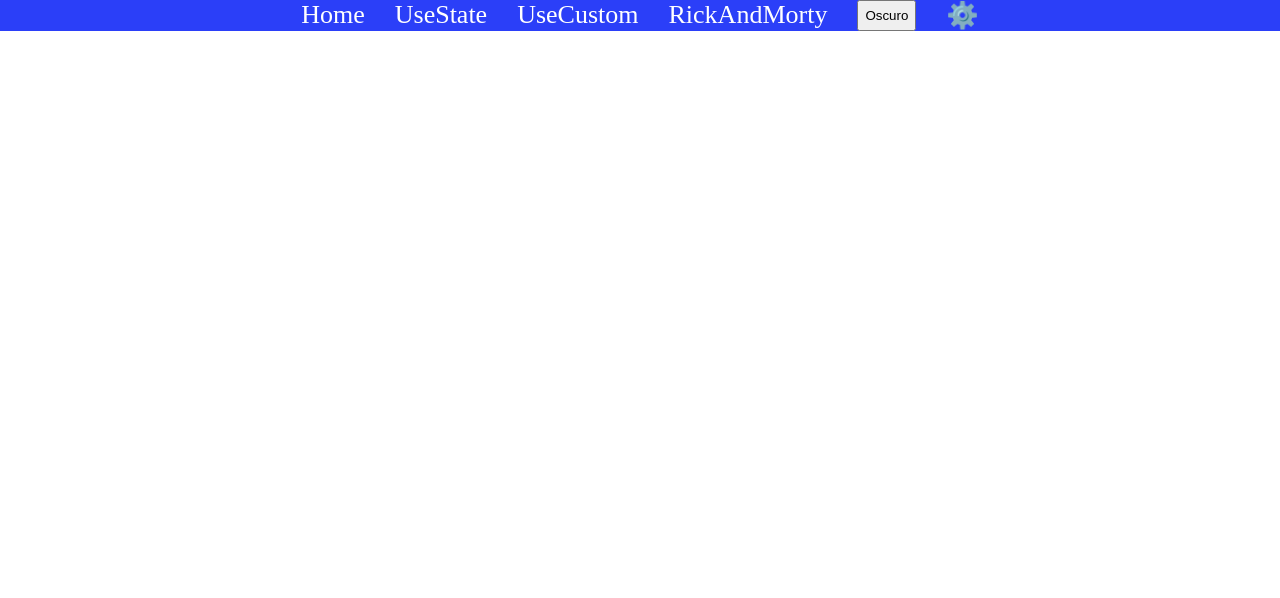
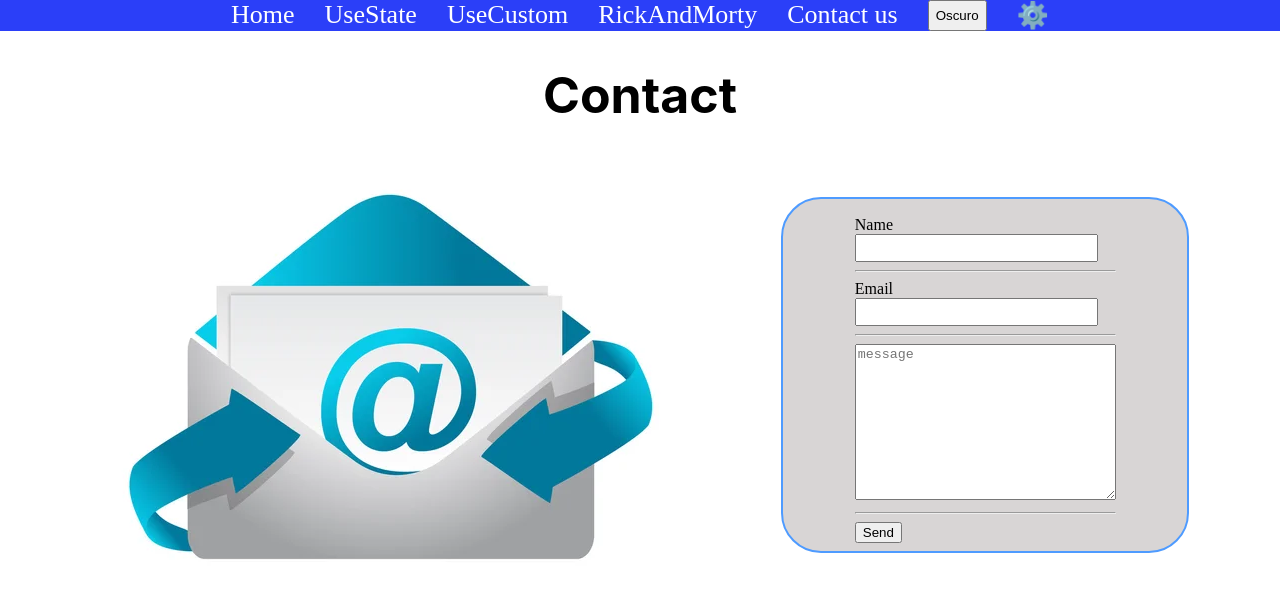
Before and after one commit to stivencv7/React-Project, a React (Create React App) app: page /send in a window 1280 px wide. Shown: the top 598 px of the page. Built offline with nearby package versions, Linux system fonts and the light colour scheme.

Commit message:
guardando Trabajo de Emailjs

```diff
--- a/package.json
+++ b/package.json
@@ -3,6 +3,7 @@
   "version": "0.1.0",
   "private": true,
   "dependencies": {
+    "@emailjs/browser": "^3.6.2",
     "@testing-library/jest-dom": "^5.16.4",
     "@testing-library/react": "^13.2.0",
     "@testing-library/user-event": "^13.5.0",
--- a/src/App.js
+++ b/src/App.js
@@ -4,7 +4,9 @@ import { HederHome } from "./components/layout/HederHome/HederHome";
 //import { ContactUS } from "./components/Pages/ContactUS/ContactUS";
 import { Home } from "./components/Pages/Home/Home";
 import { RickAndMorty } from "./components/Pages/RickAndMorty/RickAndMorty";
+import { SeccionSend } from "./components/Pages/SeccionSend/SeccionSend";
 import { Setup } from "./components/Pages/Setup/Setup";
+
 //import { NotFound } from "./components/Pages/NotFound/NotFound";
 //import React, { useState } from "react";
 
@@ -16,7 +18,8 @@ function App() {
       <Routes>
         <Route path="/" element={<Home />} />
         <Route path="/configuracion" element={<Setup />} />
-        <Route path="/rickandMorty" element={<RickAndMorty/>} />
+        <Route path="/rickandMorty" element={<RickAndMorty />} />
+        <Route path="/send" element={<SeccionSend />} />
       </Routes>
     </div>
   );
--- a/src/components/Pages/RickAndMorty/RickAndMorty.jsx
+++ b/src/components/Pages/RickAndMorty/RickAndMorty.jsx
@@ -4,12 +4,12 @@ import { Section_RickAnd_Morty } from '../../layout/Section_RickAnd_Morty/Sectio
 
 
 export const RickAndMorty = () => {
-    //  const eleve = document.getElementById("search-for")
+
     const inicialurl = "https://rickandmortyapi.com/api/character"
     const [carta, setCarta] = useState([])
     const seeker = document.getElementById("search-for")
     const url_seeker = "https://rickandmortyapi.com/api/character/?name=";
-    // const car = document.getElementById("car")
+
 
     const fetchCharacters = (url) => {
         fetch(url)
--- /dev/null
+++ b/src/components/Pages/SeccionSend/SeccionSend.jsx
@@ -0,0 +1,10 @@
+import React from 'react'
+import { Send } from '../../layout/Send/Send'
+
+export const SeccionSend = () => {
+    return (
+        <div>
+            <Send />
+        </div>
+    )
+}
--- a/src/components/UI/NavHome/NavHome.jsx
+++ b/src/components/UI/NavHome/NavHome.jsx
@@ -43,6 +43,7 @@ export const NavHome = () => {
             <Link className='ancla' to="/UseState">UseState</Link>
             <Link className='ancla' to="/useCustom">UseCustom</Link>
             <Link className='ancla' to="/rickandMorty">RickAndMorty</Link>
+            <Link className='ancla' to="/send">Contact us</Link>
             <Button style="ad" action={handleOn} text={title} />
             <Link className='ancla' to="/configuracion">⚙️</Link>
 
--- /dev/null
+++ b/src/components/layout/Send/Send.jsx
@@ -0,0 +1,54 @@
+import React from 'react'
+import emailjs from '@emailjs/browser'
+import imagen from '../../../images/carta.jpg'
+
+export const Send = () => {
+
+    const sendEmail = (event) => {
+        event.preventDefault()
+        emailjs.sendForm("service_vk9w38k", "template_igaudh6", event.target, "GscOVZmCg7uho89y1")
+            .then(response => evaluar(response.status))
+
+    }
+
+    function evaluar(element) {
+        if (element == 200) {
+            alert("mensaje enviado con exito")
+        } else {
+            alert("error no se pudo enviar el mensaje")
+        }
+    }
+
+
+    return (
+
+        <>
+            <h1 className='title-form'>Contact</h1>
+
+            <div className='content-father'>
+
+
+                <div><img src={imagen} alt="imagen" className='carta' /></div>
+
+                <div className='div-formulario'>
+                    <form id='hola' className='form-email' onSubmit={sendEmail}>
+                        <label>Name</label>
+                        <input type="text" name="user_name" className='input-name' />
+                        <hr />
+
+                        <label >Email</label>
+                        <input type="email" name="user_email" className='input-name' />
+                        <hr />
+
+
+                        <textarea name="user_message" id="" cols="30" rows="10" placeholder='message'></textarea>
+                        <hr />
+                        <button>Send</button>
+                    </form>
+                </div>
+
+            </div>
+        </>
+    )
+
+}
--- a/src/index.css
+++ b/src/index.css
@@ -176,3 +176,44 @@ code {
   position: sticky;
   top: 70px;
 }
+
+.content-father {
+  display: flex;
+  align-items: center;
+  justify-content: space-evenly;
+  font-family: cursive;
+
+}
+
+.title-form {
+  text-align: center;
+  text-shadow: 0px 0px 8px white;
+  font-size: 50px;
+}
+
+.div-formulario {
+  display: flex;
+  flex-direction: column;
+  border: 2px solid rgb(78, 155, 255);
+  width: 30%;
+  height: 26vw;
+  align-items: center;
+  background-color: rgb(216, 213, 213);
+  border-radius: 40px;
+  padding: 10px;
+
+}
+
+.form-email {
+  margin-top: 2%;
+}
+
+.input-name {
+  width: 90%;
+  height: 22px;
+}
+
+.carta {
+  border-radius: 27%;
+
+}
```
Also changed, not shown: src/images/carta.jpg (added), 1 other file (tests, documents, lock files or other folders).
